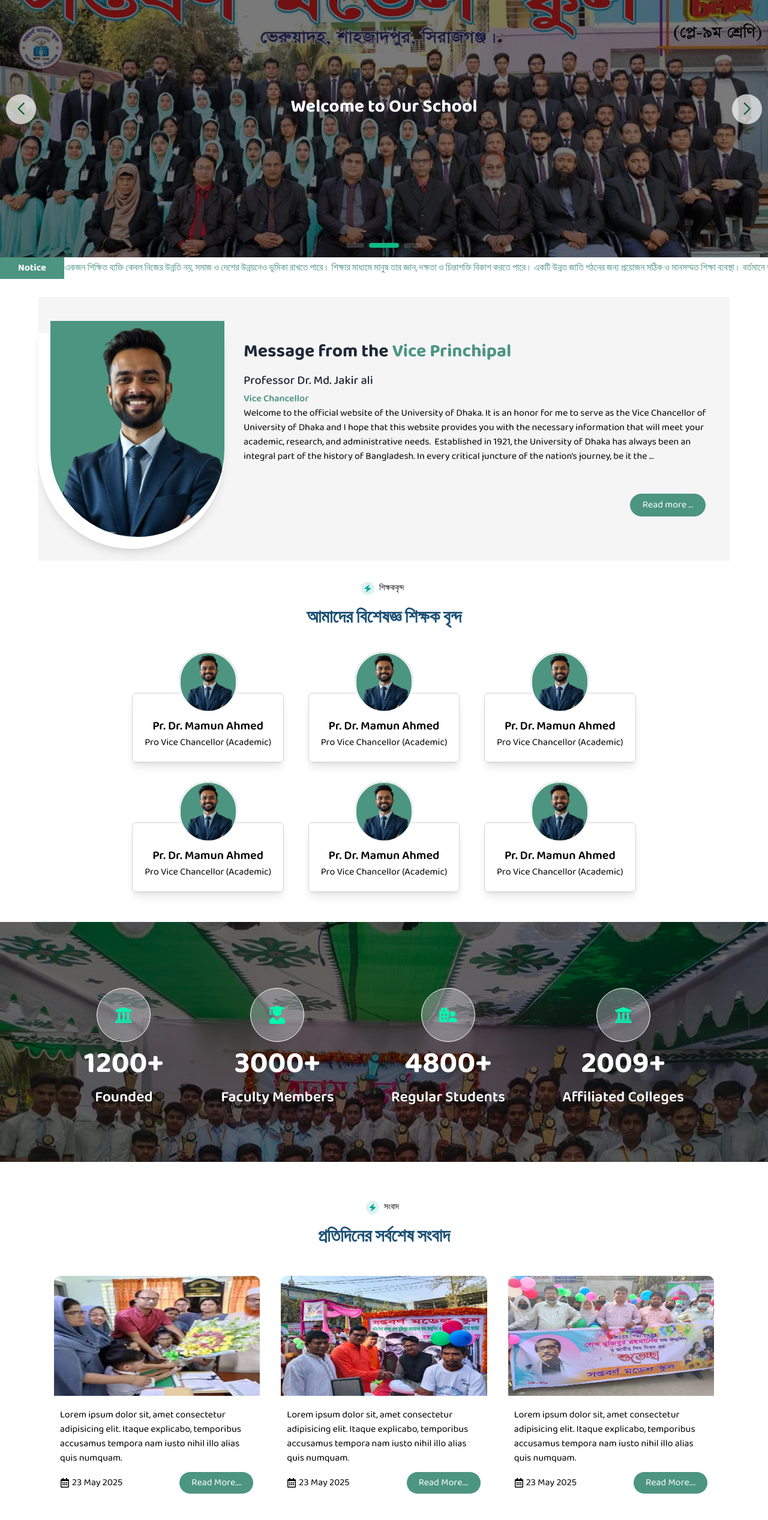
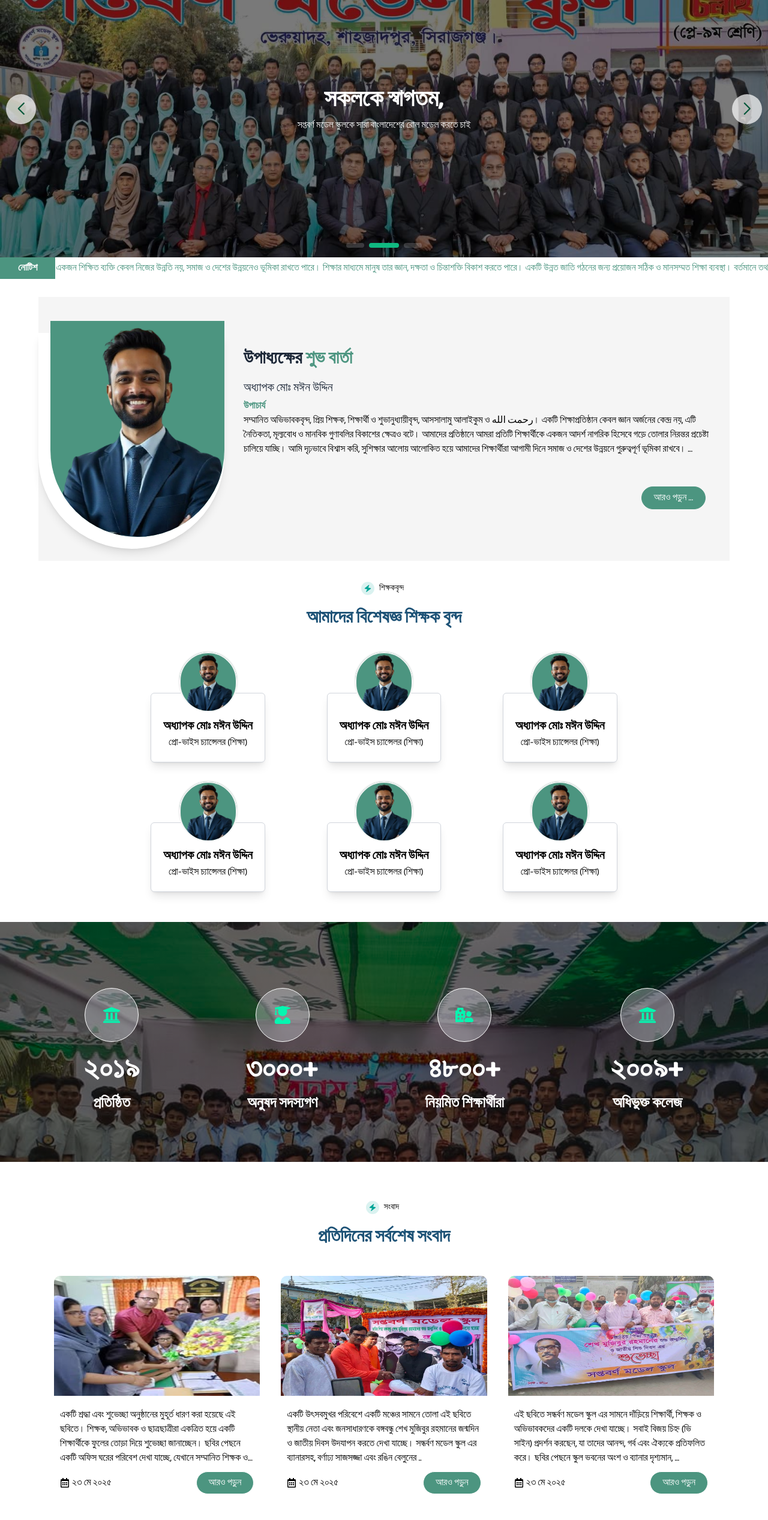
Before and after one commit to HmSani6699/University, a React (Vite) app: page / in a window 1280 px wide. Shown: the part 220-2754 px from the top of the page at 60% size. Built offline with nearby package versions, Linux system fonts and the light colour scheme.

Commit message:
update all text

```diff
--- a/package.json
+++ b/package.json
@@ -11,6 +11,7 @@
   },
   "dependencies": {
     "@tailwindcss/vite": "^4.1.7",
+    "framer-motion": "^12.12.2",
     "react": "^19.1.0",
     "react-dom": "^19.1.0",
     "react-fast-marquee": "^1.6.5",
--- a/src/Component/BlogCart/BlogCart.jsx
+++ b/src/Component/BlogCart/BlogCart.jsx
@@ -18,10 +18,10 @@ const BlogCart = ({ item }) => {
         <div className="flex items-center justify-between mt-[10px]">
           <div className="flex items-center gap-[4px]">
             <FaRegCalendarAlt />
-            <p>23 May 2025</p>
+            <p>২৩ মে ২০২৫</p>
           </div>
           <button className="border bg-[#4c9580] text-white rounded-full py-[6px] px-[20px]">
-            Read More....
+            আরও পড়ুন
           </button>
         </div>
       </div>
--- a/src/Layout/MainLayout.jsx
+++ b/src/Layout/MainLayout.jsx
@@ -17,7 +17,7 @@ const MainLayout = () => {
       <Banner />
       <div className="flex ">
         <div className="bg-[#4c9580] font-bold py-[6px] text-white px-[30px]">
-          Notice
+          নোটিশ
         </div>
         <Marquee className="text-[#4c9580]">
           শিক্ষা মানুষের জীবনের মৌলিক অধিকার এবং উন্নয়নের প্রধান হাতিয়ার। একজন
--- a/src/Navber/Navber.jsx
+++ b/src/Navber/Navber.jsx
@@ -21,7 +21,7 @@ const Navber = () => {
             <img className="h-[70px] w-[70px]" src={logo} alt="logo" />
           </div>
           <div>
-            <h2 className="text-[#4c9580] font-bold text-[30px] leading-[25px]">
+            <h2 className="text-[#4c9580] font-bold text-[30px] leading-[35px]">
               সপ্তবর্ণ মডেল স্কুল
             </h2>
             <h2 className="text-[#4c9580] font-bold text-[20px] ">
--- a/src/pages/Footer/Footer.jsx
+++ b/src/pages/Footer/Footer.jsx
@@ -20,9 +20,11 @@ const Footer = () => {
               </div>
             </div>
             <h2 className=" font-bold text-[25px] leading-[25px] mt-[20px]">
-              SOPTOBORNO MODEL SCHOOL
+              সপ্তবর্ণ মডেল স্কুল
             </h2>
-            <h2 className=" font-bold text-[20px] ">Dwariapur, Shahzadpur</h2>
+            <h2 className=" font-bold text-[20px] ">
+              ভেরুয়াদহ, শাহজাদপুর, সিরাজগঞ্জ
+            </h2>
             {/* ====> Social link <===== */}
             <div className="flex justify-center lg:justify-start gap-[15px] mt-[30px]">
               <div className="group hover:bg-[#07A698] h-[35px] w-[35px] flex items-center justify-center rounded-full bg-slate-200 transition-colors duration-500 cursor-pointer">
@@ -41,48 +43,49 @@ const Footer = () => {
           </div>
           {/* ======> Quick Info <====== */}
           <div className="lg:w-[40%] md:hidden lg:block w-full mt-[50px] lg:mt-0 md:mt-0">
-            <h2 className="text-[25px] font-semibold mb-[30px] ">Quick Info</h2>
+            <h2 className="text-[25px] font-semibold mb-[30px] ">দ্রুত তথ্য</h2>
 
-            <p className="text-[18px] mb-[10px] ">Technologies</p>
-            <p className="text-[18px] mb-[10px] ">Our Team</p>
-            <p className="text-[18px] mb-[10px] ">Portfolio</p>
-            <p className="text-[18px] mb-[10px] ">Career</p>
+            <p className="text-[18px] mb-[10px] ">হোম</p>
+            <p className="text-[18px] mb-[10px] ">আমাদের সম্পর্কে</p>
+            <p className="text-[18px] mb-[10px] ">ভর্তি</p>
+            <p className="text-[18px] mb-[10px] ">বৈশিষ্ট্য</p>
           </div>
         </div>
         <div className="lg:w-[40%] md:w-[100%] w-full lg:flex md:flex ">
           {/* =====> Md Device er jonno <===== */}
-          <div className="lg:w-[40%] hidden lg:hidden md:block w-full mt-[50px] lg:mt-0">
-            <h2 className="text-[25px] font-semibold mb-[30px] ">Quick Info</h2>
-            <p className="text-[18px] mb-[10px] ">Technologies</p>
-            <p className="text-[18px] mb-[10px] ">Our Team</p>
-            <p className="text-[18px] mb-[10px] ">Portfolio</p>
-            <p className="text-[18px] mb-[10px] ">Career</p>
-          </div>
+          {/* <div className="lg:w-[40%] md:hidden lg:block w-full mt-[50px] lg:mt-0 md:mt-0">
+            <h2 className="text-[25px] font-semibold mb-[30px] ">দ্রুত তথ্য</h2>
+
+            <p className="text-[18px] mb-[10px] ">হোম</p>
+            <p className="text-[18px] mb-[10px] ">আমাদের সম্পর্কে</p>
+            <p className="text-[18px] mb-[10px] ">ভর্তি</p>
+            <p className="text-[18px] mb-[10px] ">বৈশিষ্ট্য</p>
+          </div> */}
 
           {/* ======> Services <====== */}
           <div className="lg:w-[50%] w-full mt-[50px] lg:mt-0 ">
-            <h2 className="text-[25px] font-semibold mb-[30px] ">Services</h2>
-            <p className="text-[18px] mb-[10px] ">Digital/Social Marketing</p>
-            <p className="text-[18px] mb-[10px] ">Affordable SEO</p>
-            <p className="text-[18px] mb-[10px] ">e-Commerce</p>
-            <p className="text-[18px] mb-[10px] ">HRM System</p>
+            <h2 className="text-[25px] font-semibold mb-[30px] ">প্রতিষ্ঠান</h2>
+            <p className="text-[18px] mb-[10px] ">কেন্দ্র</p>
+            <p className="text-[18px] mb-[10px] ">বিভাগ</p>
+            <p className="text-[18px] mb-[10px] ">গবেষণা</p>
+            <p className="text-[18px] mb-[10px] ">লাইব্রেরি</p>
           </div>
           {/* ======> Contact us <====== */}
           <div className="lg:w-[50%] w-full mt-[50px] lg:mt-0 ">
             <h2 className="text-[25px] font-semibold mb-[30px] ">
-              Contact with us
+              যোগাযোগ করুন
             </h2>
             <p className="text-[18px] mb-[10px] ">
-              <span>Mobile: </span> 01707-096711
+              <span>মোবাইল: </span> ০১৭০৭-০৯৬৭১১
             </p>
             <p className="text-[18px] mb-[10px] ">
-              <span>Email: </span> sadiq@gmail.com
+              <span>ইমেইল: </span> info@gmail.com
             </p>
             <p className="text-[18px] mb-[10px] ">
-              <span>EMS QUERY : </span> 01707-096711
+              <span>ইএমএস প্রশ্ন : </span> ০১৭০৭-০৯৬৭১১
             </p>
             <p className="text-[18px] mb-[10px] ">
-              <span>SUPPORT : </span> 01707-096711
+              <span>সাপোর্ট : </span> ০১৭০৭-০৯৬৭১১
             </p>
           </div>
         </div>
--- a/src/pages/Home/Blog/Blog.jsx
+++ b/src/pages/Home/Blog/Blog.jsx
@@ -27,37 +27,37 @@ const Blog = () => {
             image: image,
             title: "",
             description:
-              "Lorem ipsum dolor sit, amet consectetur adipisicing elit. Itaque explicabo, temporibus accusamus tempora nam iusto nihil illo alias quis numquam.",
+              "একটি শ্রদ্ধা এবং শুভেচ্ছা অনুষ্ঠানের মুহূর্ত ধারণ করা হয়েছে এই ছবিতে। শিক্ষক, অভিভাবক ও ছাত্রছাত্রীরা একত্রিত হয়ে একটি শিক্ষার্থীকে ফুলের তোড়া দিয়ে শুভেচ্ছা জানাচ্ছেন। ছবির পেছনে একটি অফিস ঘরের পরিবেশ দেখা যাচ্ছে, যেখানে সম্মানিত শিক্ষক ও...",
           },
           {
             image: image1,
             title: "",
             description:
-              "Lorem ipsum dolor sit, amet consectetur adipisicing elit. Itaque explicabo, temporibus accusamus tempora nam iusto nihil illo alias quis numquam.",
+              "একটি উৎসবমুখর পরিবেশে একটি মঞ্চের সামনে তোলা এই ছবিতে স্থানীয় নেতা এবং জনসাধারণকে বঙ্গবন্ধু শেখ মুজিবুর রহমানের জন্মদিন ও জাতীয় দিবস উদযাপন করতে দেখা যাচ্ছে। সন্ধর্বণ মডেল স্কুল এর ব্যানারসহ, বর্ণাঢ্য সাজসজ্জা এবং রঙিন বেলুনের ..",
           },
           {
             image: image2,
             title: "",
             description:
-              "Lorem ipsum dolor sit, amet consectetur adipisicing elit. Itaque explicabo, temporibus accusamus tempora nam iusto nihil illo alias quis numquam.",
+              "এই ছবিতে সন্ধর্বণ মডেল স্কুল এর সামনে দাঁড়িয়ে শিক্ষার্থী, শিক্ষক ও অভিভাবকদের একটি দলকে দেখা যাচ্ছে। সবাই বিজয় চিহ্ন (ভি সাইন) প্রদর্শন করছেন, যা তাদের আনন্দ, গর্ব এবং ঐক্যকে প্রতিফলিত করে। ছবির পেছনে স্কুল ভবনের অংশ ও ব্যানার দৃশ্যমান, ...",
           },
           {
             image: image3,
             title: "",
             description:
-              "Lorem ipsum dolor sit, amet consectetur adipisicing elit. Itaque explicabo, temporibus accusamus tempora nam iusto nihil illo alias quis numquam.",
+              "এই ছবিতে সন্ধর্বণ মডেল স্কুল এর সামনে দাঁড়িয়ে শিক্ষার্থী, শিক্ষক ও অভিভাবকদের একটি দলকে দেখা যাচ্ছে। সবাই বিজয় চিহ্ন (ভি সাইন) প্রদর্শন করছেন, যা তাদের আনন্দ, গর্ব এবং ঐক্যকে প্রতিফলিত করে। ছবির পেছনে স্কুল ভবনের অংশ ও ব্যানার দৃশ্যমান, ...",
           },
           {
             image: image4,
             title: "",
             description:
-              "Lorem ipsum dolor sit, amet consectetur adipisicing elit. Itaque explicabo, temporibus accusamus tempora nam iusto nihil illo alias quis numquam.",
+              "একটি উৎসবমুখর পরিবেশে একটি মঞ্চের সামনে তোলা এই ছবিতে স্থানীয় নেতা এবং জনসাধারণকে বঙ্গবন্ধু শেখ মুজিবুর রহমানের জন্মদিন ও জাতীয় দিবস উদযাপন করতে দেখা যাচ্ছে। সন্ধর্বণ মডেল স্কুল এর ব্যানারসহ, বর্ণাঢ্য সাজসজ্জা এবং রঙিন বেলুনের...",
           },
           {
             image: image5,
             title: "",
             description:
-              "Lorem ipsum dolor sit, amet consectetur adipisicing elit. Itaque explicabo, temporibus accusamus tempora nam iusto nihil illo alias quis numquam.",
+              "একটি শ্রদ্ধা এবং শুভেচ্ছা অনুষ্ঠানের মুহূর্ত ধারণ করা হয়েছে এই ছবিতে। শিক্ষক, অভিভাবক ও ছাত্রছাত্রীরা একত্রিত হয়ে একটি শিক্ষার্থীকে ফুলের তোড়া দিয়ে শুভেচ্ছা জানাচ্ছেন। ছবির পেছনে একটি অফিস ঘরের পরিবেশ দেখা যাচ্ছে, যেখানে সম্মানিত শিক্ষক ও ....",
           },
         ]?.map((item) => (
           <BlogCart item={item} />
--- a/src/pages/Home/CountDown/CountDown.jsx
+++ b/src/pages/Home/CountDown/CountDown.jsx
@@ -8,38 +8,40 @@ const CountDown = () => {
         <div className="max-w-[1000px] mx-auto flex justify-between items-center pt-[110px]">
           <div className=" text-white ">
             <div className="text-center flex flex-col items-center">
-              <div className="h-[90px] w-[90px] rounded-full bg-[#d1d5dc61] flex items-center justify-center border">
+              <div className="h-[90px] w-[90px] rounded-full bg-[#d1d5dc61] flex items-center justify-center border mb-[10px]">
                 <FaUniversity className="text-[#04f6b0] text-[30px]" />
               </div>
-              <h2 className="text-[50px] font-bold">1200+</h2>
-              <h2 className="text-[25px] font-semibold">Founded</h2>
+              <h2 className="text-[50px] font-bold">২০১৯</h2>
+              <h2 className="text-[25px] font-semibold">প্রতিষ্ঠিত</h2>
             </div>
           </div>
           <div className=" text-white">
             <div className="text-center flex flex-col items-center">
-              <div className="h-[90px] w-[90px] rounded-full bg-[#d1d5dc61] flex items-center justify-center border">
+              <div className="h-[90px] w-[90px] rounded-full bg-[#d1d5dc61] flex items-center justify-center border mb-[10px]">
                 <FaUserGraduate className="text-[#04f6b0] text-[30px]" />
               </div>
-              <h2 className="text-[50px] font-bold">3000+</h2>
-              <h2 className="text-[25px] font-semibold">Faculty Members</h2>
+              <h2 className="text-[50px] font-bold">৩০০০+</h2>
+              <h2 className="text-[25px] font-semibold">অনুষদ সদস্যগণ</h2>
             </div>
           </div>
           <div className=" text-white">
             <div className="text-center flex flex-col items-center">
-              <div className="h-[90px] w-[90px] rounded-full bg-[#d1d5dc61] flex items-center justify-center border">
+              <div className="h-[90px] w-[90px] rounded-full bg-[#d1d5dc61] flex items-center justify-center border mb-[10px]">
                 <FaHospitalUser className="text-[#04f6b0] text-[30px]" />
               </div>
-              <h2 className="text-[50px] font-bold">4800+</h2>
-              <h2 className="text-[25px] font-semibold">Regular Students</h2>
+              <h2 className="text-[50px] font-bold">৪৮০০+</h2>
+              <h2 className="text-[25px] font-semibold">
+                নিয়মিত শিক্ষার্থীরা
+              </h2>
             </div>
           </div>{" "}
           <div className=" text-white">
             <div className="text-center flex flex-col items-center">
-              <div className="h-[90px] w-[90px] rounded-full bg-[#d1d5dc61] flex items-center justify-center border">
+              <div className="h-[90px] w-[90px] rounded-full bg-[#d1d5dc61] flex items-center justify-center border mb-[10px]">
                 <FaUniversity className="text-[#04f6b0] text-[30px]" />
               </div>
-              <h2 className="text-[50px] font-bold">2009+</h2>
-              <h2 className="text-[25px] font-semibold">Affiliated Colleges</h2>
+              <h2 className="text-[50px] font-bold">২০০৯+</h2>
+              <h2 className="text-[25px] font-semibold">অধিভুক্ত কলেজ</h2>
             </div>
           </div>
         </div>
--- a/src/pages/Home/Home/Banner/Banner.jsx
+++ b/src/pages/Home/Home/Banner/Banner.jsx
@@ -56,10 +56,13 @@ const Banner = () => {
             />
 
             {/* Overlay Content */}
-            <div className="absolute inset-0 bg-[#00000085] bg-opacity-30 flex items-center justify-center">
-              <h1 className="text-white text-3xl font-bold">
-                Welcome to Our School
-              </h1>
+            <div className="absolute inset-0 bg-[#00000085] bg-opacity-30 flex items-center justify-center text-center text-white">
+              <div>
+                <h1 className="text-white text-[40px] font-bold">
+                  সকলকে স্বাগতম,
+                </h1>
+                <p>সপ্তবর্ণ মডেল স্কুলকে সারা বাংলাদেশের রোল মডেল করতে চাই</p>
+              </div>
             </div>
           </div>
         </SwiperSlide>
@@ -73,10 +76,13 @@ const Banner = () => {
             />
 
             {/* Overlay Content */}
-            <div className="absolute inset-0 bg-[#00000085] bg-opacity-30 flex items-center justify-center">
-              <h1 className="text-white text-3xl font-bold">
-                Welcome to Our School
-              </h1>
+            <div className="absolute inset-0 bg-[#00000085] bg-opacity-30 flex items-center justify-center text-center text-white">
+              <div>
+                <h1 className="text-white text-[40px] font-bold">
+                  সকলকে স্বাগতম,
+                </h1>
+                <p>সপ্তবর্ণ মডেল স্কুলকে সারা বাংলাদেশের রোল মডেল করতে চাই</p>
+              </div>
             </div>
           </div>
         </SwiperSlide>
--- a/src/pages/Home/Professor/Professor.jsx
+++ b/src/pages/Home/Professor/Professor.jsx
@@ -19,26 +19,26 @@ const Professor = () => {
       {/* Text Content */}
       <div className="text-center md:text-left">
         <h2 className="text-3xl font-bold text-gray-800">
-          Message from the{" "}
-          <span className="text-[#4c9580]">Vice Princhipal</span>
+          উপাধ্যক্ষের
+          <span className="text-[#4c9580]"> শুভ বার্তা</span>
         </h2>
         <p className="text-xl mt-4 font-medium text-gray-800">
-          Professor Dr. Md. Jakir ali
+          অধ্যাপক মোঃ মঈন উদ্দিন
         </p>
-        <p className="text-[#4c9580] font-semibold mt-1">Vice Chancellor</p>
+        <p className="text-[#4c9580] font-semibold mt-1">উপাচার্য</p>
         <p>
-          Welcome to the official website of the University of Dhaka. It is an
-          honor for me to serve as the Vice Chancellor of University of Dhaka
-          and I hope that this website provides you with the necessary
-          information that will meet your academic, research, and administrative
-          needs.&nbsp; Established in 1921, the University of Dhaka has always
-          been an integral part of the history of Bangladesh. In every critical
-          juncture of the nation’s journey, be it the ...
+          সম্মানিত অভিভাবকবৃন্দ, প্রিয় শিক্ষক, শিক্ষার্থী ও শুভানুধ্যায়ীবৃন্দ,
+          আসসালামু আলাইকুম ও رحمت الله। একটি শিক্ষাপ্রতিষ্ঠান কেবল জ্ঞান অর্জনের
+          কেন্দ্র নয়, এটি নৈতিকতা, মূল্যবোধ ও মানবিক গুণাবলির বিকাশের ক্ষেত্রও
+          বটে। আমাদের প্রতিষ্ঠানে আমরা প্রতিটি শিক্ষার্থীকে একজন আদর্শ নাগরিক
+          হিসেবে গড়ে তোলার নিরন্তর প্রচেষ্টা চালিয়ে যাচ্ছি। আমি দৃঢ়ভাবে বিশ্বাস
+          করি, সুশিক্ষার আলোয় আলোকিত হয়ে আমাদের শিক্ষার্থীরা আগামী দিনে সমাজ ও
+          দেশের উন্নয়নে গুরুত্বপূর্ণ ভূমিকা রাখবে। ...
         </p>
 
         <div className=" flex items-end justify-end pr-[20px]">
           <button className="border border-[#4c9580] mt-[50px] px-[20px] py-[6px] bg-[#4c9580]  rounded-full hover:bg-[#4c9580] text-white ">
-            Read more ...
+            আরও পড়ুন ...
           </button>
         </div>
       </div>
--- a/src/pages/Home/Teacher/Teacher.jsx
+++ b/src/pages/Home/Teacher/Teacher.jsx
@@ -28,9 +28,9 @@ const Teacher = () => {
             <div className="border  border-gray-300 bg-white shadow-lg rounded-[6px] p-[20px] text-center">
               <h2 className="text-[20px] font-semibold mt-[20px]">
                 {" "}
-                Pr. Dr. Mamun Ahmed
+                অধ্যাপক মোঃ মঈন উদ্দিন
               </h2>
-              <p className="text-[16px]">Pro Vice Chancellor (Academic)</p>
+              <p className="text-[16px]">প্রো-ভাইস চ্যান্সেলর (শিক্ষা)</p>
             </div>
           </div>
         ))}
```
Also changed, not shown: src/pages/Home/About/About.jsx (+14 -11 lines), 1 other file (tests, documents, lock files or other folders).
